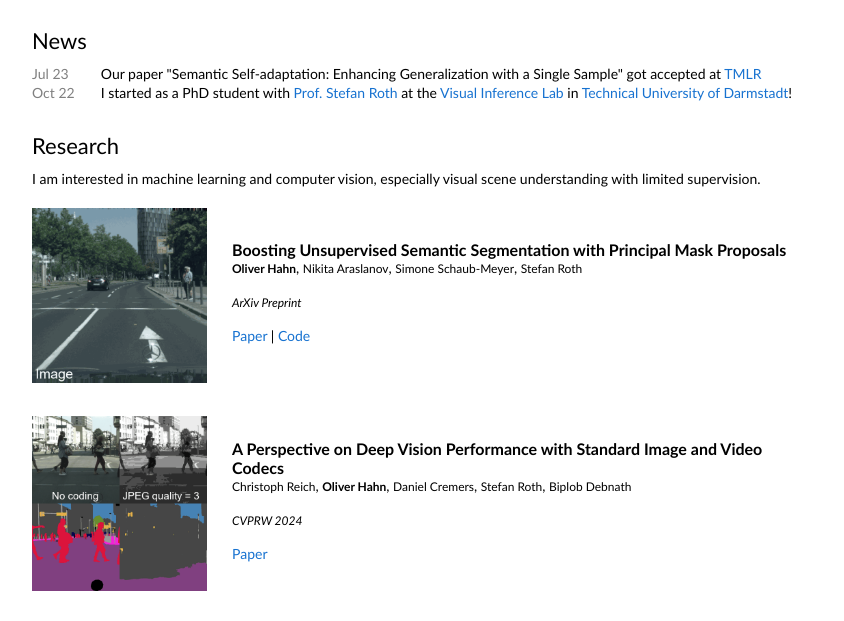
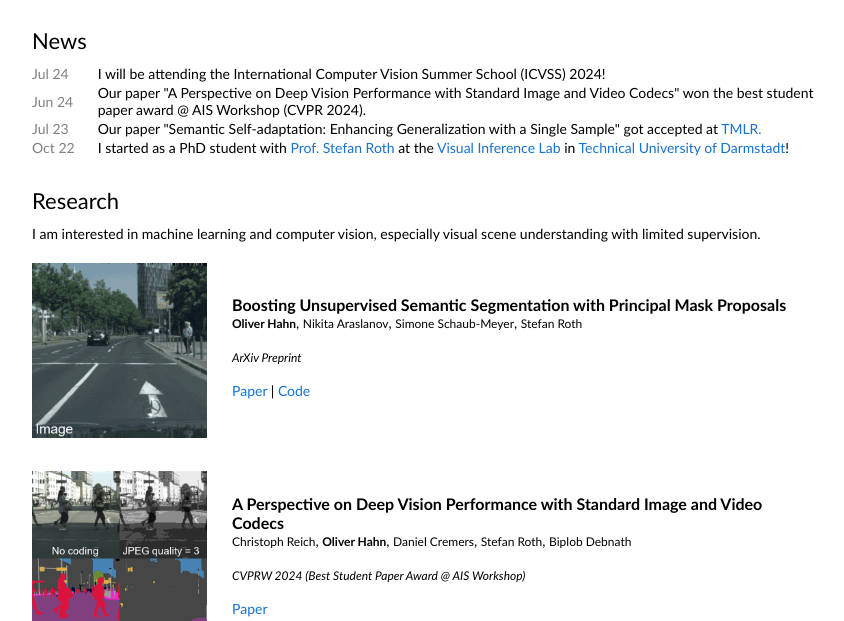
Before and after one commit to olvrhhn/olvrhhn.github.io, a plain HTML site: page index.html in a window 1280 px wide. Shown: the part 339-960 px from the top of the page, without its empty margins (218-1062 px from the left). Drawn offline with Linux system fonts and the light colour scheme.

Commit message:
update codec paper and icvss

```diff
--- a/index.html
+++ b/index.html
@@ -89,8 +89,16 @@ machines resulted in a patented new type of linear actuator.</p><br>
             <td style="padding:10px"><heading>News</heading></td>
             </tr>
           <tr>
+            <td style="padding-left:10px;color:grey"> Jul 24 </td>
+            <td> I will be attending the International Computer Vision Summer School (ICVSS) 2024!</td>
+          </tr>
+          <tr>
+            <td style="padding-left:10px;color:grey"> Jun 24 </td>
+            <td> Our paper "A Perspective on Deep Vision Performance with Standard Image and Video Codecs" won the best student paper award @ AIS Workshop (CVPR 2024).<a href="https://arxiv.org/abs/2404.12330"></a></td>
+          </tr>
+          <tr>
             <td style="padding-left:10px;color:grey"> Jul 23 </td>
-            <td> Our paper "Semantic Self-adaptation: Enhancing Generalization with a Single Sample" got accepted at <a href="https://arxiv.org/abs/2208.05788">TMLR</a></td>
+            <td> Our paper "Semantic Self-adaptation: Enhancing Generalization with a Single Sample" got accepted at <a href="https://arxiv.org/abs/2208.05788">TMLR.</a></td>
           </tr>
           <tr>
             <td style="padding-left:10px;color:grey"> Oct 22 </td>
@@ -147,7 +155,7 @@ href="https://github.com/visinf/primaps">Code</a>
               <a class="small" style="color:black" href="https://www.nec-labs.com/research/integrated-systems/people/biplob-debnath/">Biplob Debnath</a>
               <br>
               <br>
-              <em><a class="small" style="color:black" href="">CVPRW 2024</a></em>
+              <em><a class="small" style="color:black" href="">CVPRW 2024 (Best Student Paper Award @ AIS Workshop)</a></em>
               <br>
               <br>
               <a href="https://arxiv.org/abs/2404.12330">Paper</a>
```
